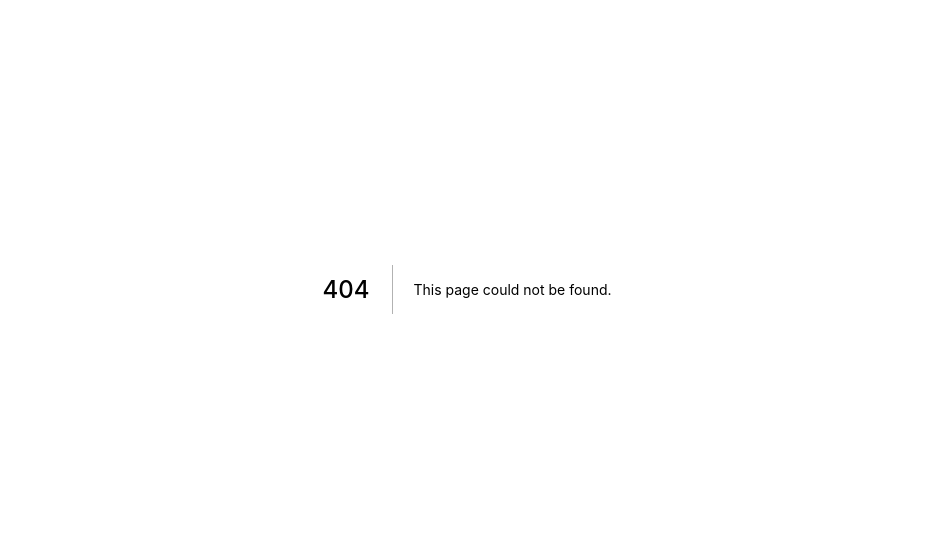
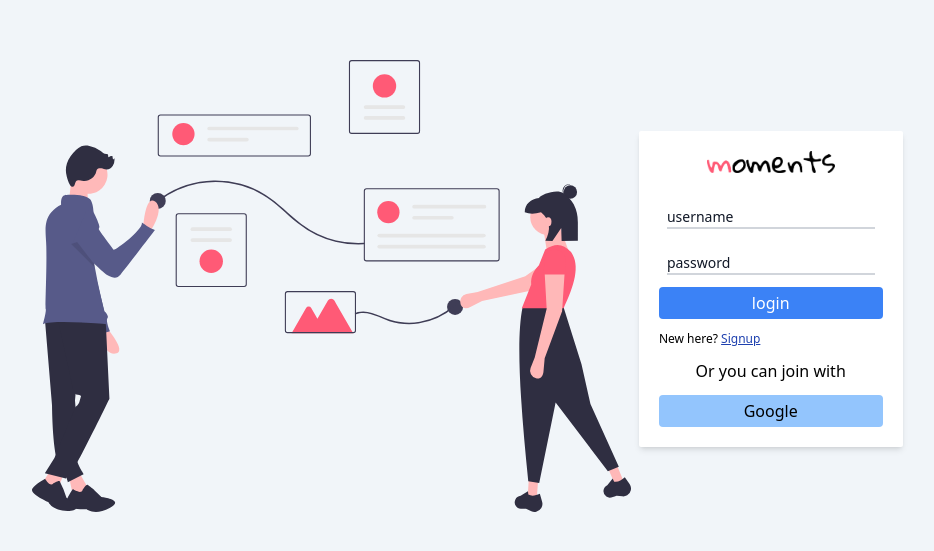
Before and after one commit to RocTanweer/moments-frontend, a Next.js app: page /user/login in a window 1280 px wide. Before the commit this address had no page. Shown: the part 111-662 px from the top of the page, without its empty margins (173-1107 px from the left). Built offline with nearby package versions, Linux system fonts and the light colour scheme.

Commit message:
added complete login page for now

```diff
--- /dev/null
+++ b/pages/user/login.jsx
@@ -0,0 +1,87 @@
+import Image from "next/image";
+import Link from "next/link";
+import signupImage from "../../assets/undraw_online_connection_6778.svg";
+import moments from "../../assets/moments.png";
+import { MdOutlineMail } from "react-icons/md";
+import { FiLock } from "react-icons/md";
+
+function Signup() {
+  return (
+    <div className="h-full flex justify-center items-center bg-slate-100">
+      <div className="flex justify-center px-8 item-center max-w-[935px] w-full gap-2">
+        <div className="flex-auto hidden lg:block">
+          <Image src={signupImage} alt="signup illustration" />
+        </div>
+        <div className="flex flex-col grow-0 shrink basis-[400px] self-center  bg-white rounded-sm p-5 shadow-md">
+          <div className="flex flex-row justify-center item-center mb-4">
+            <div className="w-32">
+              <Image src={moments} alt="logo" className="object-cover" />
+            </div>
+          </div>
+
+          <form className="w-full mb-3">
+            <div className="flex justify-center item-center gap-2 p-2 ">
+              {/* ICON GOES HERE IF ANY */}
+              <div className="relative mb-1 w-full">
+                <input
+                  type="text"
+                  name="userName"
+                  id="userName"
+                  className="peer border-0 border-b-2 w-full border-gray-300 text-gray-900 focus:border-rose-600 focus:outline-none placeholder-transparent"
+                  autoComplete="off"
+                  placeholder="Enter UserName"
+                />
+                <lable
+                  htmlFor="userName"
+                  className="absolute  left-0 peer-placeholder-shown:top-1 peer-placeholder-shown:text-md peer-placeholder-shown:text-gray-900 peer-focus:-top-4 peer-focus:text-sm peer-focus:text-gray-500 -top-4 text-sm text-gray-500  transition-all"
+                >
+                  username
+                </lable>
+              </div>
+            </div>
+            <div className="flex justify-center item-center gap-2 p-2">
+              {/* ICON GOES HERE IF ANY */}
+              <div className="relative mb-1 w-full">
+                <input
+                  type="password"
+                  name="password"
+                  id="password"
+                  className="peer border-0 border-b-2 w-full border-gray-300 text-gray-900 focus:border-rose-600 focus:outline-none placeholder-transparent"
+                  autoComplete="off"
+                  placeholder="Enter UserName"
+                />
+                <lable
+                  htmlFor="password"
+                  className="absolute  left-0 peer-placeholder-shown:top-1 peer-placeholder-shown:text-md peer-placeholder-shown:text-gray-900 peer-focus:-top-4 peer-focus:text-sm  peer-focus:text-gray-500 -top-4 text-sm text-gray-500 transition-all"
+                >
+                  password
+                </lable>
+              </div>
+            </div>
+
+            <button className="bg-blue-500 w-full py-1 px-6 rounded text-white hover:bg-blue-400">login</button>
+          </form>
+
+          <div className="mb-3">
+            <p className="font-light from-neutral-300 text-xs">
+              New here?{" "}
+              <Link href={"/user/signup"}>
+                <span className="text-blue-800 underline">Signup</span>
+              </Link>
+            </p>
+          </div>
+
+          <div className="text-center mb-3">
+            <p>Or you can join with</p>
+          </div>
+
+          <div>
+            <button className="w-full bg-blue-300 py-1 px-6 rounded hover:bg-blue-400">Google</button>
+          </div>
+        </div>
+      </div>
+    </div>
+  );
+}
+
+export default Signup;
```
